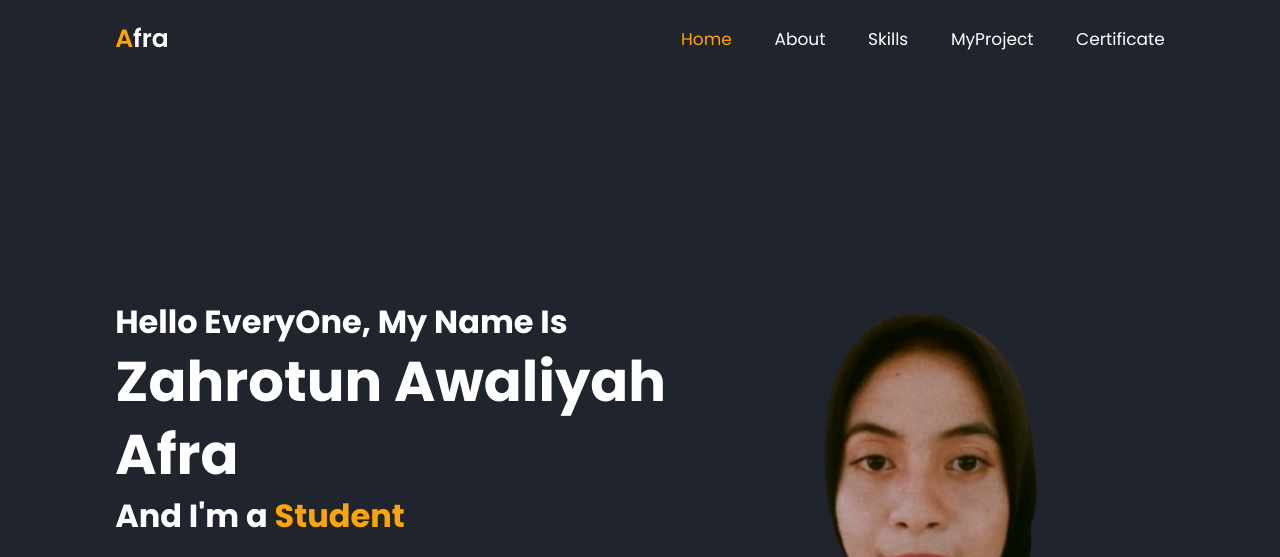
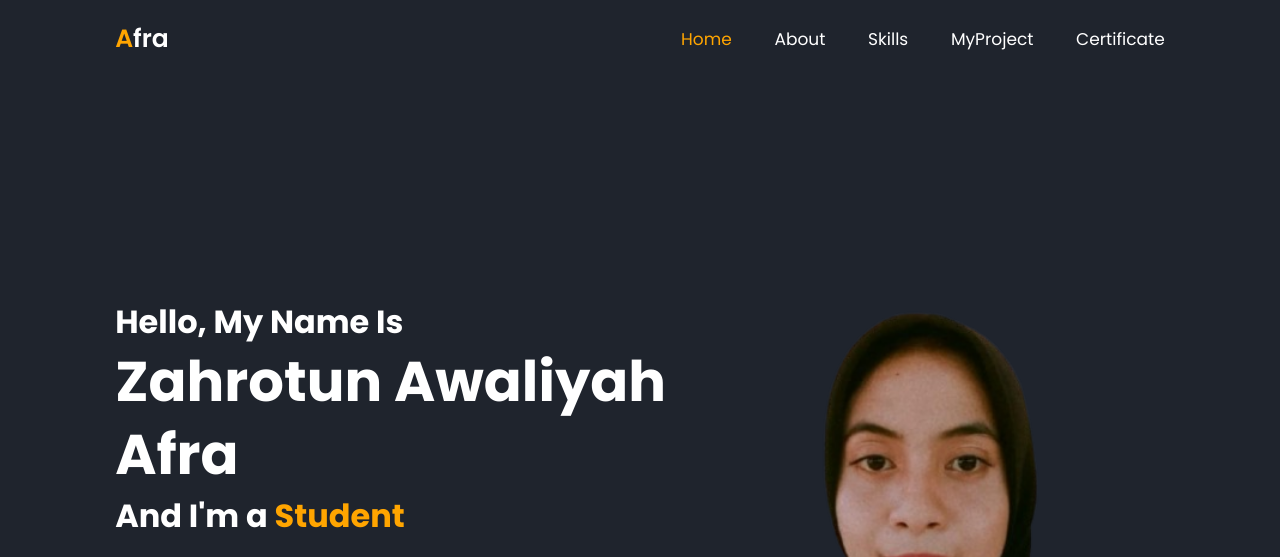
Before and after one commit to awaliyahafra/zhrtn_Portofolio, a plain HTML site: page index.html in a window 1280 px wide. Shown: the top 557 px of the page. Drawn offline with nearby package versions, Linux system fonts and the light colour scheme.

Commit message:
Update index.html

```diff
--- a/index.html
+++ b/index.html
@@ -29,7 +29,7 @@
     <!-- home section design -->
     <section class="home" id="home">
         <div class="home-content">
-            <h3>Hello EveryOne, My Name Is</h3>
+            <h3>Hello, My Name Is</h3>
             <h1>Zahrotun Awaliyah Afra</h1>
             <h3>And I'm a <span>Student</span></h3>
             <!-- <p>
```
